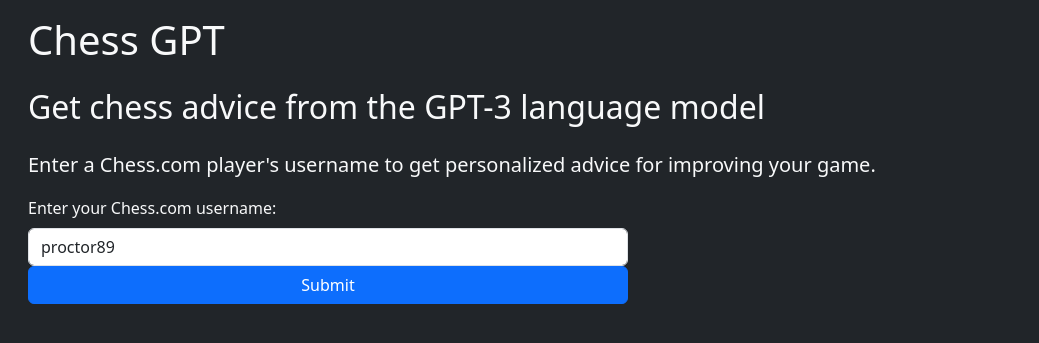
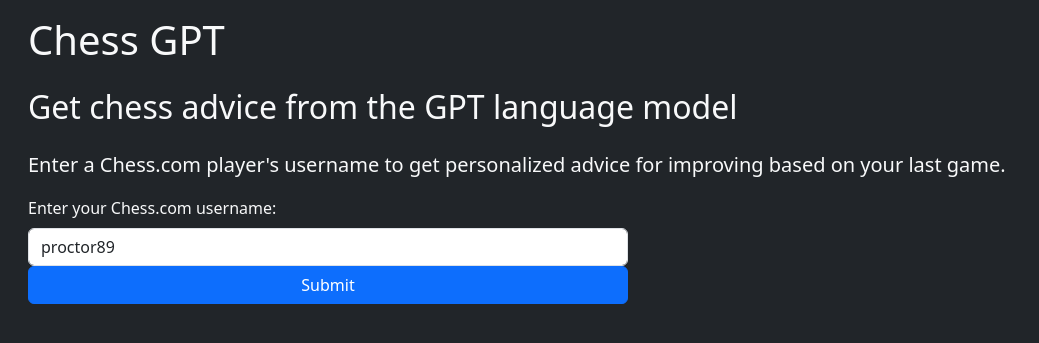
Before and after one commit to pariosur/chessgpt, a Flask app: page / in a window 1280 px wide. Shown: the top 343 px of the page, without its empty margins (0-1039 px from the left). Run offline with Flask 3, Linux system fonts and the light colour scheme; parts of the project's set-up code (start-up, migrations or seed data) failed here and were passed over.

Commit message:
testing 2 deployment

```diff
--- a/templates/index.html
+++ b/templates/index.html
@@ -13,8 +13,8 @@
   <body class="p-3 bg-dark text-light">
     <div class="container-fluid">
       <h1 class="mb-4">Chess GPT</h1>
-      <h2 class="mb-4">Get chess advice from the GPT-3 language model</h2>
-      <p class="lead">Enter a Chess.com player's username to get personalized advice for improving your game.</p>
+      <h2 class="mb-4">Get chess advice from the GPT language model</h2>
+      <p class="lead">Enter a Chess.com player's username to get personalized advice for improving based on your last game.</p>
 
       <div class="row justify-content-left">
         <div class="col-12 col-sm-8 col-md-6">
```
